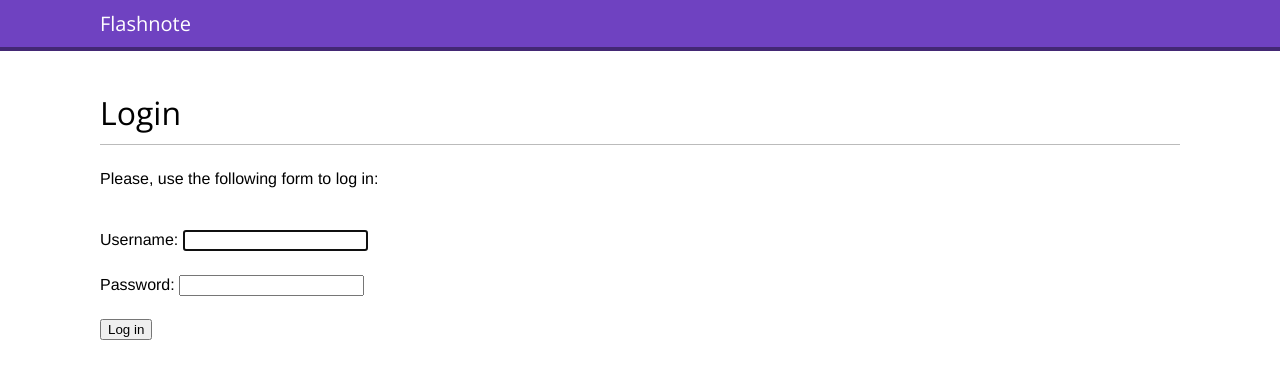
After one commit to troshchiy/flashnote, a Django app: page /account/login/ in a window 1280 px wide. The commit adds this page. Shown: the top 389 px of the page. Run offline with Django 5.2, Linux system fonts and the light colour scheme.

Commit message:
Add login/logged-out templates and connect them to django built-in auth views

```diff
--- /dev/null
+++ b/flashnote/account/templates/registration/login.html
@@ -0,0 +1,23 @@
+{% extends "editor/base.html" %}
+
+{% block title %}Log-in{% endblock %}
+
+{% block content %}
+    <h1>Login</h1>
+    {% if form.errors %}
+        <p>
+            Your username and password didn't match.
+            Please try again.
+        </p>
+    {% else %}
+        <p>Please, use the following form to log in:</p>
+    {% endif %}
+    <div class="login-form">
+        <form action="{% url 'login' %}" method="post">
+            {{ form.as_p }}
+            {% csrf_token %}
+            <input type="hidden" name="next" value="{{ next }}" />
+            <p><input type="submit" value="Log in"></p>
+        </form>
+    </div>
+{% endblock %}
--- /dev/null
+++ b/flashnote/account/urls.py
@@ -0,0 +1,8 @@
+from django.urls import path
+from django.contrib.auth import views as auth_views
+
+
+urlpatterns = [
+    path('login/', auth_views.LoginView.as_view(), name='login'),
+    path('logout/', auth_views.LogoutView.as_view(), name='logout'),
+]
--- a/flashnote/editor/static/css/editor.css
+++ b/flashnote/editor/static/css/editor.css
@@ -1,10 +1,70 @@
+@import url('https://fonts.googleapis.com/css2?family=Open+Sans:ital,wght@0,300..800;1,300..800&display=swap');
+
+body {
+    margin:0;
+    padding:0;
+    font-family:helvetica, sans-serif;
+}
+
+p {
+    line-height: 1.8;
+}
+
+a {
+    color:#12c064;
+    text-decoration:none;
+}
+
+a:hover {
+    color:#00a74f;
+}
+
+h1, h2, h3, h4, h5 , h6 { font-family: 'Open Sans', sans-serif; font-weight:normal; }
+
+h1 {
+    border-bottom:1px solid #bbb;
+    padding:0 0 10px 0;
+    margin:10px 0 20px 0;
+}
+
 textarea {
+  clear:both;
   margin: 3px 0px;
   width: 100%;
   height: 15px;
-  min-height: 15px;
+  min-height: 14px;
   resize:none;
   overflow:hidden;
+  font-size:14px;
+}
+
+#header {
+    padding:10px 100px;
+    font-size:14px;
+    background:#6f42c1;
+    color:#fff;
+    border-bottom:4px solid #432874;
+    overflow:auto;
+}
+
+#header .logo {
+    font-family: 'Open Sans', sans-serif;
+    float:left;
+    font-size:20px;
+    margin-right:10%;
+}
+
+form {
+    overflow:auto;
+}
+
+form p {
+    width:100%;
+    overflow:auto;
+}
+
+#content {
+    padding:30px 100px;
 }
 
 .container {
--- a/flashnote/flashnote/settings.py
+++ b/flashnote/flashnote/settings.py
@@ -32,6 +32,7 @@ ALLOWED_HOSTS = []
 # Application definition
 
 INSTALLED_APPS = [
+    'account.apps.AccountConfig',
     'django.contrib.admin',
     'django.contrib.auth',
     'django.contrib.contenttypes',
--- a/flashnote/flashnote/urls.py
+++ b/flashnote/flashnote/urls.py
@@ -19,5 +19,6 @@ from django.urls import path, include
 
 urlpatterns = [
     path('admin/', admin.site.urls),
+    path('account/', include('account.urls')),
     path('editor/', include('editor.urls', namespace='editor')),
 ]
```
Also changed, not shown: flashnote/account/templates/registration/logged_out.html (added, +11 -0 lines).
